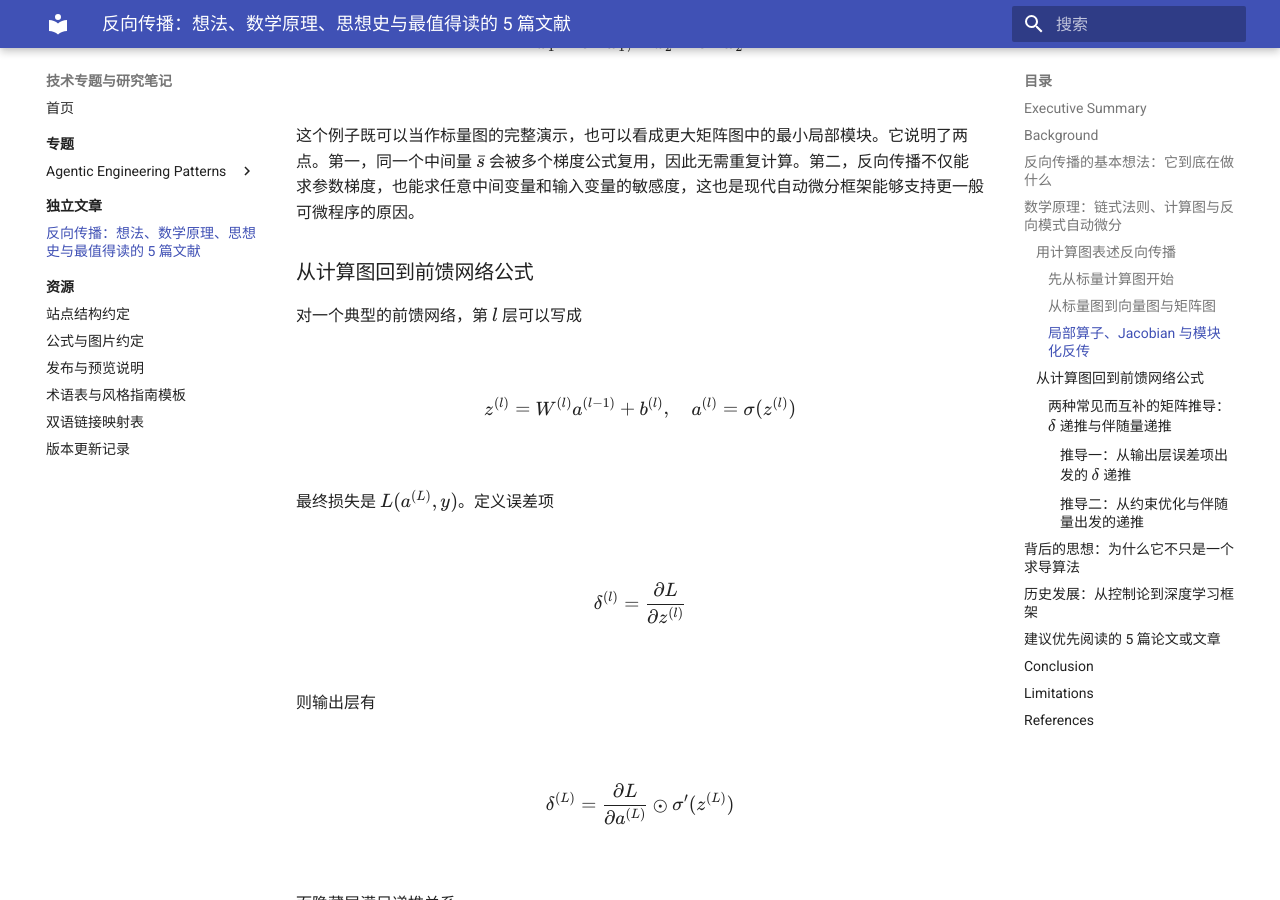
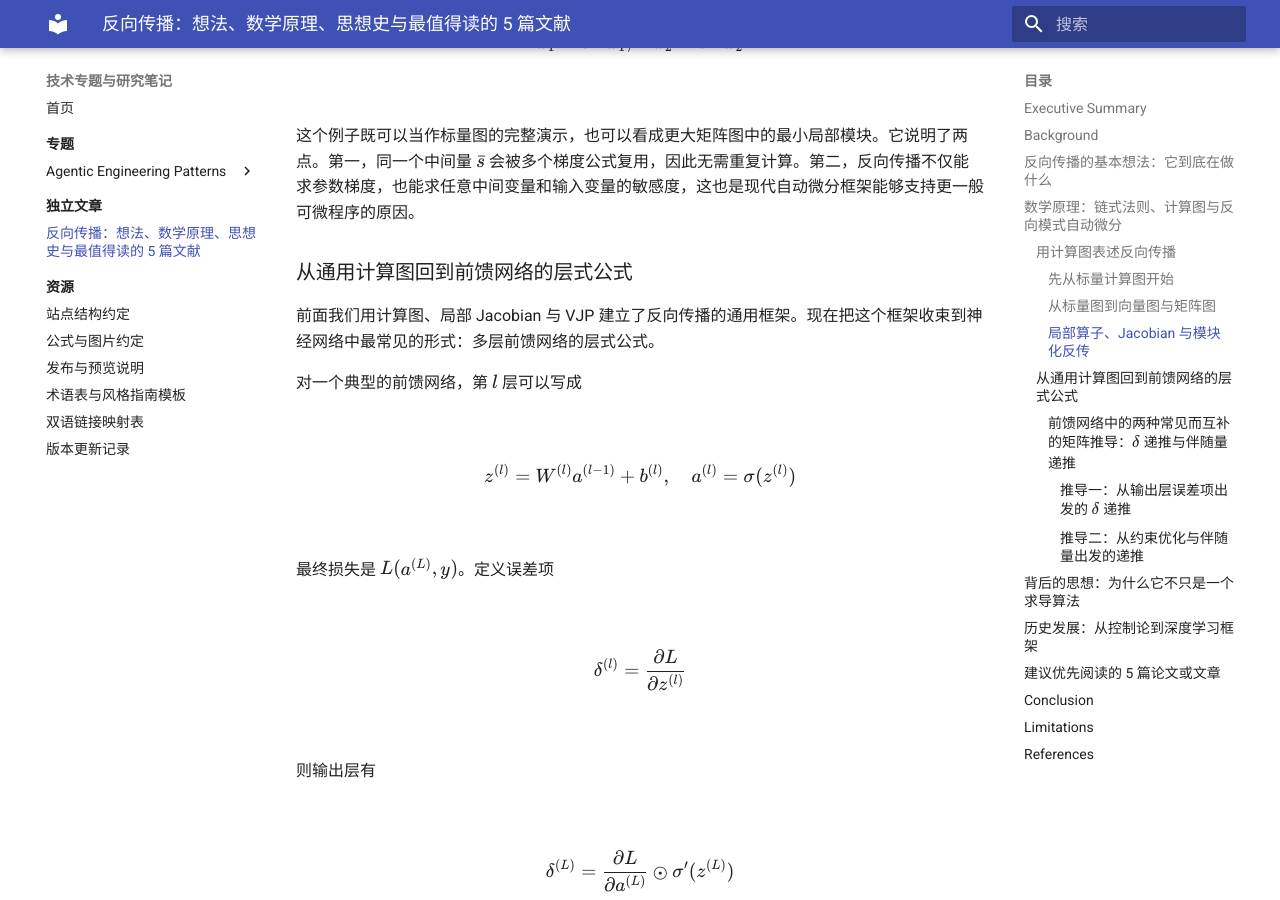
Before and after one commit to mypopydev/mypopydev.github.io, an MkDocs documentation site: the page built from docs/articles/backpropagation-ideas-math-history-5-readings.md, in a window 1280 px wide and 900 px high, scrolled down 10187 px. Built offline with MkDocs 1.6.1 and Material for MkDocs 9.7.7, drawn with Linux system fonts in a browser that asks for light colours; some of the changed text lies outside the part shown.

Commit message:
Polish backprop section transitions

```diff
--- a/docs/articles/backpropagation-ideas-math-history-5-readings.md
+++ b/docs/articles/backpropagation-ideas-math-history-5-readings.md
@@ -220,7 +220,9 @@ $$
 
 这个例子既可以当作标量图的完整演示，也可以看成更大矩阵图中的最小局部模块。它说明了两点。第一，同一个中间量 $\bar s$ 会被多个梯度公式复用，因此无需重复计算。第二，反向传播不仅能求参数梯度，也能求任意中间变量和输入变量的敏感度，这也是现代自动微分框架能够支持更一般可微程序的原因。
 
-### 从计算图回到前馈网络公式
+### 从通用计算图回到前馈网络的层式公式
+前面我们用计算图、局部 Jacobian 与 VJP 建立了反向传播的通用框架。现在把这个框架收束到神经网络中最常见的形式：多层前馈网络的层式公式。
+
 对一个典型的前馈网络，第 $l$ 层可以写成
 
 $$
@@ -280,7 +282,9 @@ $$
 
 这也是为什么很多教材都把 $\delta^{(l)}$ 视为反向传播中的中心量。它不是一个模糊的“误差信号”，而是“如果当前层预激活发生微小变化，最终损失会如何变化”的定量描述。参数梯度能够立即写成 $\partial L / \partial W^{(l)} = \delta^{(l)} (a^{(l-1)})^T$，正是因为 credit assignment 已经被压缩进了 $\delta^{(l)}$ 这一量中。
 
-#### 两种常见而互补的矩阵推导：$\delta$ 递推与伴随量递推
+如果把这一层式写法再向前推进一步，同一个反向传播算法还可以在前馈网络语境下被写成两条互补的正式推导路径：一种从教材里更常见的 $\delta$ 递推公式出发，另一种从伴随量语言出发。
+
+#### 前馈网络中的两种常见而互补的矩阵推导：$\delta$ 递推与伴随量递推
 如果把上面的公式与更具体的推导材料对照来看，那么 Sudeep Raja 的两篇文章正好对应两条非常典型而且彼此互补的路径。前一篇 *A Derivation of Backpropagation in Matrix Form* 更接近神经网络教材常见的“按层写出误差项，再把它矩阵化”的推导；后一篇 *Yet Another Derivation of Backpropagation in Matrix Form (this time using Adjoints)* 则把同一过程放回约束优化、拉格朗日乘子与伴随量的语言中。两条路在数学上给出的是同一个反向传播算法，但它们强调的对象、起点和解释重点并不相同。
 
 ##### 推导一：从输出层误差项出发的 $\delta$ 递推
```
